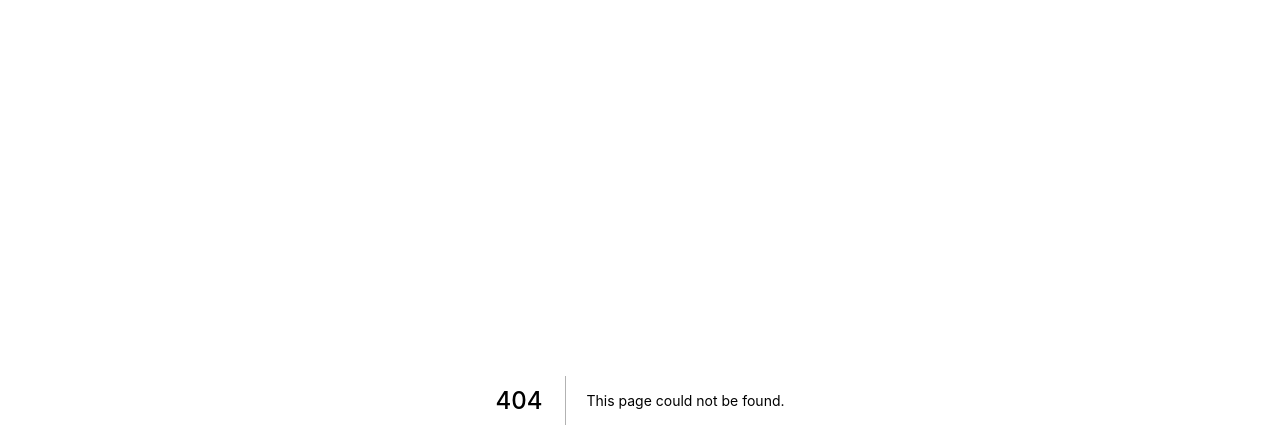
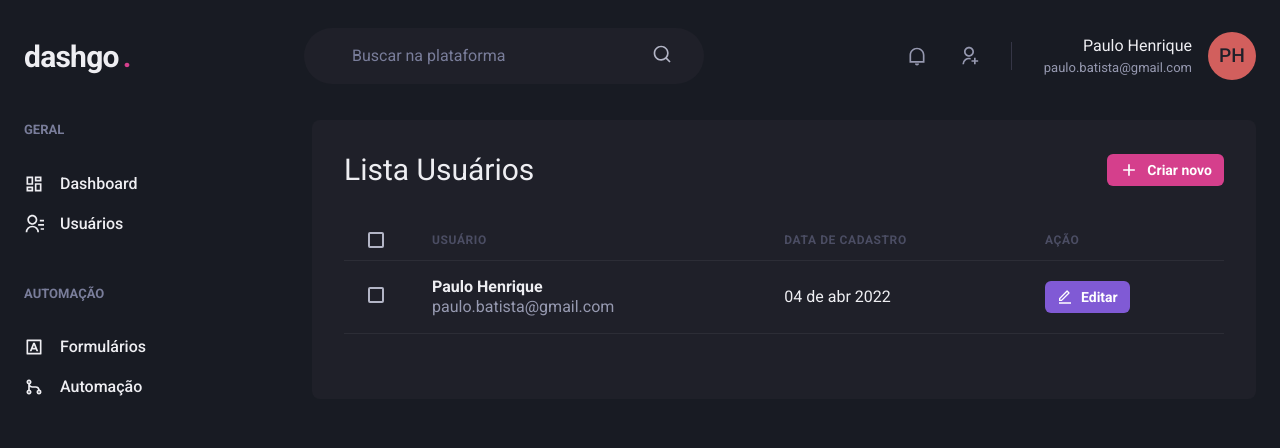
Before and after one commit to PauloBatista123/dashgo-chapterIV, a Next.js app: page /users in a window 1280 px wide. Before the commit this address had no page. Shown: the top 448 px of the page. Built offline with nearby package versions, Linux system fonts and the light colour scheme.

Commit message:
Criando pagina de usuários

```diff
--- /dev/null
+++ b/src/pages/users/index.tsx
@@ -0,0 +1,60 @@
+import { Box, Button, Checkbox, Flex, Heading, Icon, Table, Tbody, Td, Text, Th, Thead, Tr } from "@chakra-ui/react";
+import { RiAddLine, RiEditLine } from "react-icons/ri";
+import { Header } from "../../components/Header";
+import { Sidebar } from "../../components/Sidebar";
+
+export default function UserList(){
+  return (
+    <Box>
+      <Header />
+
+      <Flex w="100%" my="6" mx="auto" px="6">
+        <Sidebar />
+
+        <Box flex="1" borderRadius={8} bg="gray.800" p="8">
+          <Flex mb="8" justify="space-between" align="center">
+            <Heading size="lg" fontWeight="normal">Lista Usuários</Heading>
+
+            <Button as="a" size={"sm"} fontSize="sm" colorScheme={"pink"} leftIcon={<Icon as={RiAddLine} fontSize="20"></Icon>}>
+              Criar novo
+            </Button>
+          </Flex>
+
+          <Table colorScheme="whiteAlpha">
+            <Thead>
+              <Tr>
+                <Th px={"6"} color="gray.300" width="8">
+                  <Checkbox colorScheme={"pink"}></Checkbox>
+                </Th>
+                <Th>Usuário</Th>
+                <Th>Data de cadastro</Th>
+                <Th>Ação</Th>
+              </Tr>
+            </Thead>
+            <Tbody>
+              <Tr>
+                <Td px={"6"}>
+                  <Checkbox colorScheme={"pink"}></Checkbox>
+                </Td>
+                <Td>
+                  <Box>
+                    <Text fontWeight={"bold"}>Paulo Henrique</Text>
+                    <Text size={"sm"} color="gray.300">paulo.batista@gmail.com</Text>
+                  </Box>
+                </Td>
+                <Td>
+                  04 de abr 2022
+                </Td>
+                <Td>
+                  <Button as="a" size={"sm"} fontSize="sm" colorScheme={"purple"} leftIcon={<Icon as={RiEditLine} fontSize="16" />}>
+                    Editar
+                  </Button>
+                </Td>
+              </Tr>
+            </Tbody>
+          </Table>
+        </Box>
+      </Flex>
+    </Box>
+  );
+}
```
